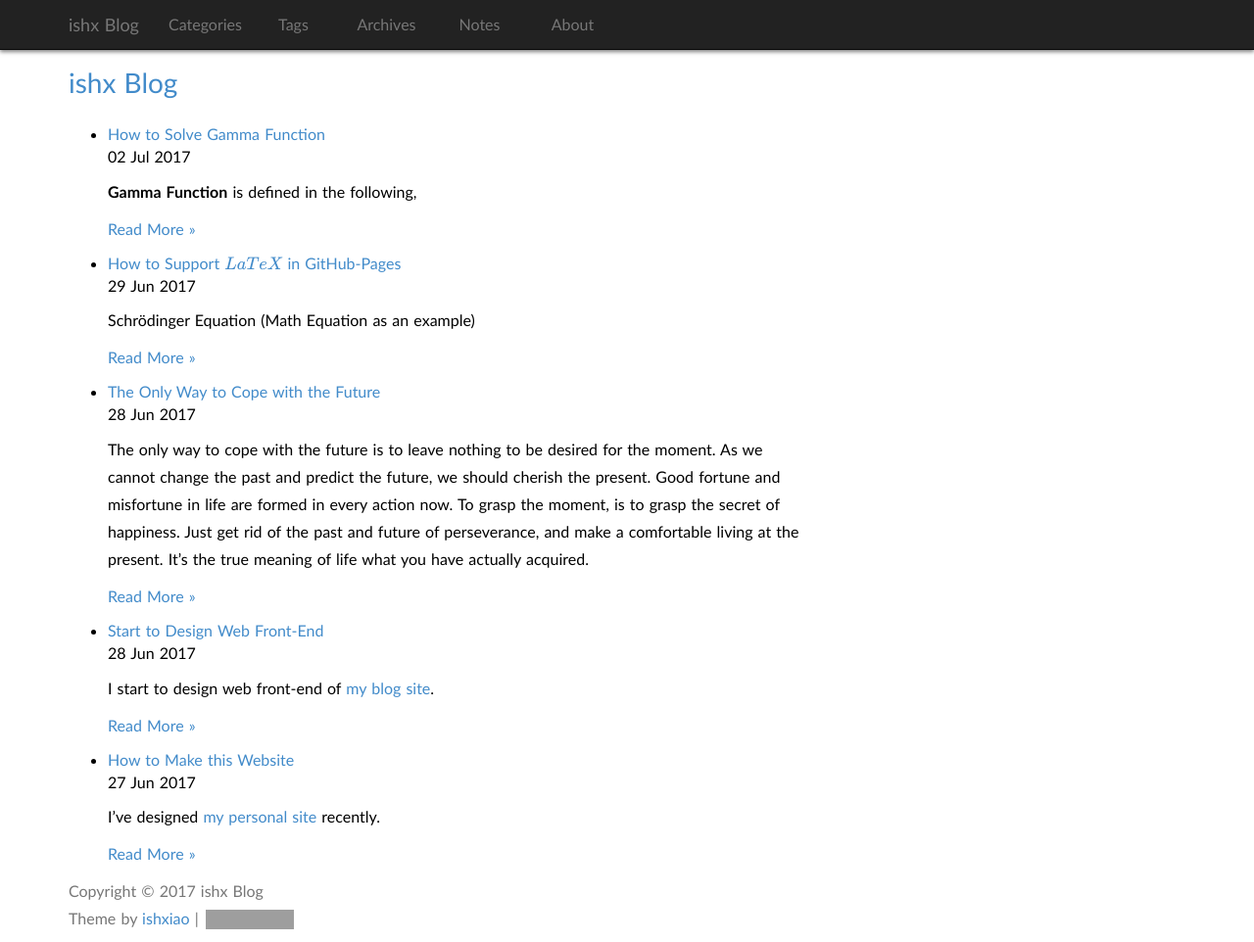
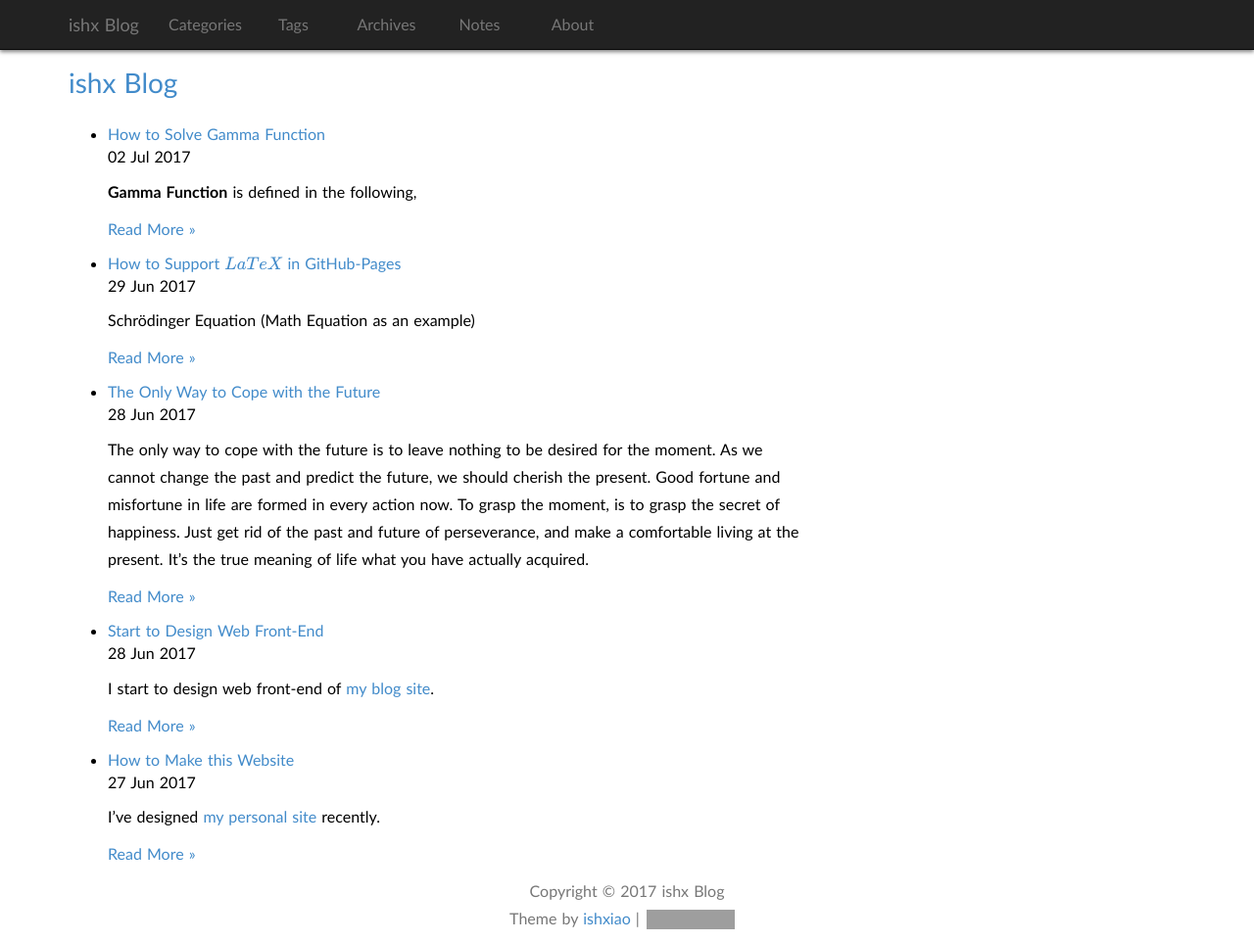
Before and after one commit to ishxiao/blog, a Jekyll site: the page built from index.html, in a window 1280 px wide and 962 px high. Shown: the whole window at 98% size. Built offline with Jekyll 4.4.1, drawn with Linux system fonts in a browser that asks for light colours; some web fonts are replaced; formulas are drawn with MathJax 3; the list of posts is cut into pages by our own code; grey boxes are pictures that could not be loaded.

Commit message:
fixed text-center

```diff
--- a/_includes/footer.html
+++ b/_includes/footer.html
@@ -1,4 +1,4 @@
-<p class="copyright text-muted">
+<p class="copyright text-muted text-center">
 Copyright &copy; {{ site.time | date: '%Y' }} {{ site.title }}<br>
 Theme by <a href="{{site.me.domain}}">ishxiao</a> |
 <iframe
```
